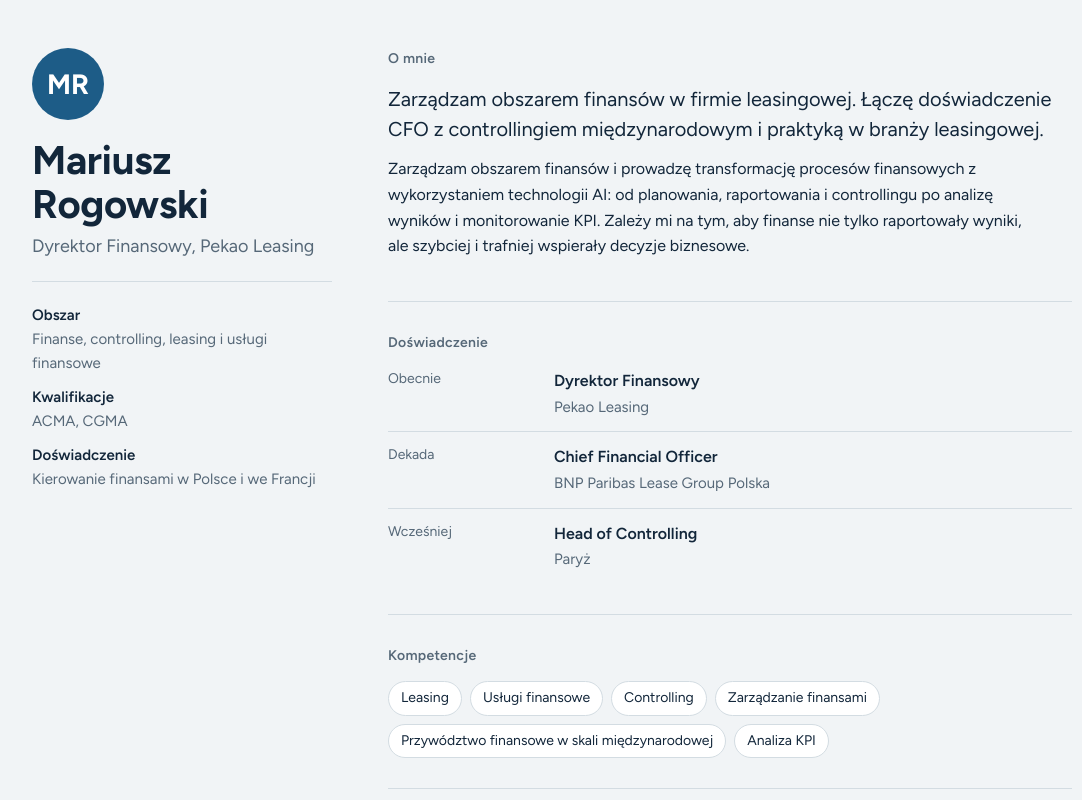
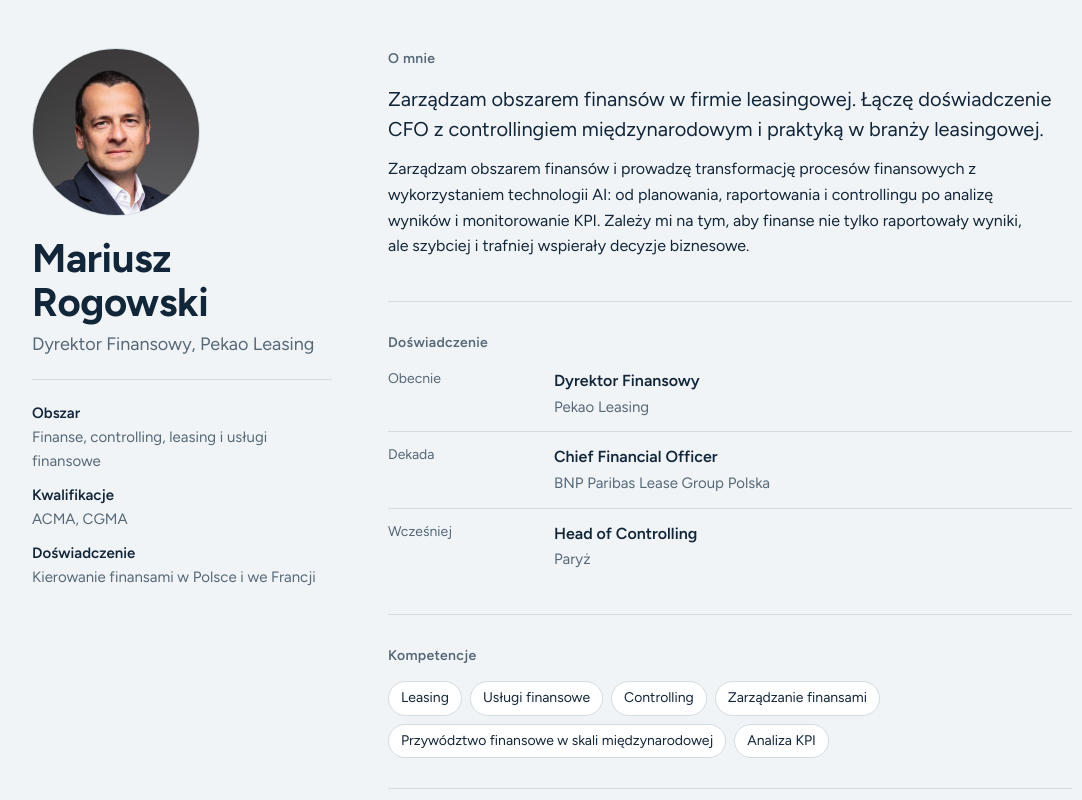
Before and after one commit to marogowski/my-first-domain, a plain HTML site: page index.html in a window 1280 px wide. Shown: the top 800 px of the page, without its empty margins (88-1170 px from the left). Drawn offline with Linux system fonts and the light colour scheme.

Commit message:
Add files via upload

```diff
--- a/index.html
+++ b/index.html
@@ -18,7 +18,7 @@ a{color:var(--ac)}
 @media(max-width:820px){.page{grid-template-columns:1fr;gap:28px;padding-top:32px}}
 aside{align-self:start;position:sticky;top:calc(env(safe-area-inset-top,0px) + 32px)}
 @media(max-width:820px){aside{position:static}}
-.mono{width:72px;height:72px;border-radius:50%;background:var(--ac);color:#fff;display:grid;place-items:center;font-size:28px;font-weight:700;margin-bottom:18px}
+.photo{display:block;width:168px;height:168px;border-radius:50%;object-fit:cover;object-position:center top;margin-bottom:20px;border:1px solid var(--ln);background:var(--hl)}
 h1{font-size:40px;line-height:1.1;margin:0 0 6px;font-weight:700;letter-spacing:-.01em}
 .role{font-size:18px;color:var(--mu);margin:0 0 20px}
 .facts{list-style:none;margin:0;padding:16px 0 0;border-top:1px solid var(--ln);font-size:15px}
@@ -50,7 +50,7 @@ p{margin:0 0 12px;max-width:62ch}
 <body>
 <div class="page">
  <aside>
-  <div class="mono" aria-hidden="true">MR</div>
+  <img class="photo" src="mariusz-rogowski.jpg" alt="Mariusz Rogowski" width="168" height="168">
   <h1>Mariusz Rogowski</h1>
   <p class="role">Dyrektor Finansowy, Pekao Leasing</p>
   <ul class="facts">
```
Also changed, not shown: mariusz-rogowski.jpg (added).
